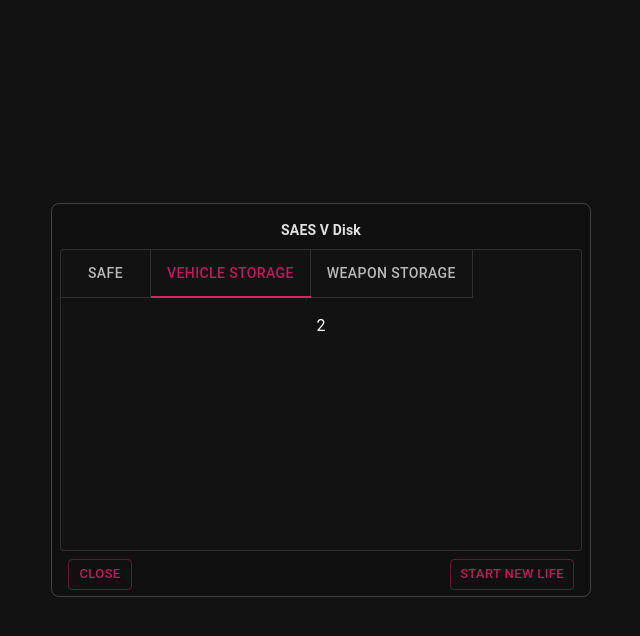
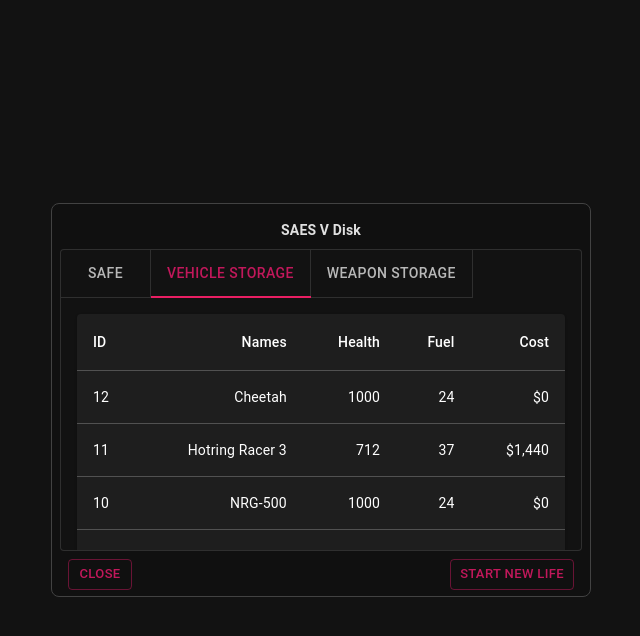
Before and after one commit to vtonu/material_ui_box, a React (Create React App) app: page / in a window 1280 px wide. Both pictures are taken after a click on the tab "VEHICLE STORAGE". Shown: the top 636 px of the page, without its empty margins (319-959 px from the left). Built offline with nearby package versions, Linux system fonts and the light colour scheme.

Commit message:
Added grids & button for weapon storage tab

```diff
--- /dev/null
+++ b/src/components/vehicleStorage.js
@@ -0,0 +1,50 @@
+import * as React from 'react';
+import Table from '@mui/material/Table';
+import TableBody from '@mui/material/TableBody';
+import TableCell from '@mui/material/TableCell';
+import TableContainer from '@mui/material/TableContainer';
+import TableHead from '@mui/material/TableHead';
+import TableRow from '@mui/material/TableRow';
+import Paper from '@mui/material/Paper';
+
+function createData(name, calories, fat, carbs, protein) {
+  return { name, calories, fat, carbs, protein };
+}
+
+const rows = [
+  createData('12', 'Cheetah', 1000, 24, '$0'),
+  createData('11', 'Hotring Racer 3', 712, 37, '$1,440'),
+  createData('10', 'NRG-500', 1000, 24, '$0'),
+];
+
+export default function AccessibleTable() {
+  return (
+    <TableContainer component={Paper}>
+      <Table aria-label="caption table">
+        <caption>Vehicle storage table.</caption>
+        <TableHead>
+          <TableRow>
+            <TableCell>ID</TableCell>
+            <TableCell align="right">Names</TableCell>
+            <TableCell align="right">Health</TableCell>
+            <TableCell align="right">Fuel</TableCell>
+            <TableCell align="right">Cost</TableCell>
+          </TableRow>
+        </TableHead>
+        <TableBody>
+          {rows.map((row) => (
+            <TableRow key={row.name}>
+              <TableCell component="th" scope="row">
+                {row.name}
+              </TableCell>
+              <TableCell align="right">{row.calories}</TableCell>
+              <TableCell align="right">{row.fat}</TableCell>
+              <TableCell align="right">{row.carbs}</TableCell>
+              <TableCell align="right">{row.protein}</TableCell>
+            </TableRow>
+          ))}
+        </TableBody>
+      </Table>
+    </TableContainer>
+  );
+}
--- a/src/components/verticalTabs.js
+++ b/src/components/verticalTabs.js
@@ -4,6 +4,8 @@ import Tabs from '@mui/material/Tabs';
 import Tab from '@mui/material/Tab';
 import Typography from '@mui/material/Typography';
 import Box from '@mui/material/Box';
+import AccessibleTable from './vehicleStorage';
+import AutoGrid from './weaponStorage';
 
 function TabPanel(props) {
   const { children, value, index, ...other } = props;
@@ -45,7 +47,7 @@ export default function VerticalTabs() {
   };
 
   return (
-    <Box sx={{ flexGrow: 1, display: 'flexbox', height: 300 }}>
+    <Box sx={{ display: 'flexbox', height: 300 }}>
       <Tabs
         value={value}
         onChange={handleChange}
@@ -75,10 +77,10 @@ export default function VerticalTabs() {
         <Box sx={{ p: 1 }}>Status: This is a public place for weapons and vehicles. </Box>
       </TabPanel>
       <TabPanel value={value} index={1}>
-        2
+        <AccessibleTable></AccessibleTable>
       </TabPanel>
       <TabPanel value={value} index={2}>
-        3
+        <AutoGrid></AutoGrid>
       </TabPanel>
     </Box>
   );
--- /dev/null
+++ b/src/components/weaponStorage.js
@@ -0,0 +1,36 @@
+import * as React from 'react';
+import { styled } from '@mui/material/styles';
+import Box from '@mui/material/Box';
+import Paper from '@mui/material/Paper';
+import Grid from '@mui/material/Unstable_Grid2';
+import Button from '@mui/material/Button';
+
+const Item = styled(Paper)(({ theme }) => ({
+  backgroundColor: theme.palette.mode === 'dark' ? '#1A2027' : '#fff',
+  ...theme.typography.body2,
+  padding: theme.spacing(1),
+  textAlign: 'center',
+  color: theme.palette.text.secondary,
+}));
+
+export default function AutoGrid() {
+  return (
+    <Box sx={{ flexGrow: 1 }}>
+      <Grid container spacing={1}>
+        <Grid xs>
+          <Item>Current Weapons</Item>
+        </Grid>
+        <Grid xs={2}>
+          <Item>
+            <Button variant="outlined" size="small">
+              done
+            </Button>
+          </Item>
+        </Grid>
+        <Grid xs>
+          <Item>Storage</Item>
+        </Grid>
+      </Grid>
+    </Box>
+  );
+}
```
